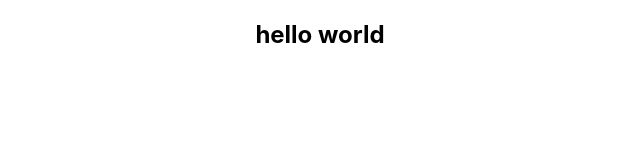
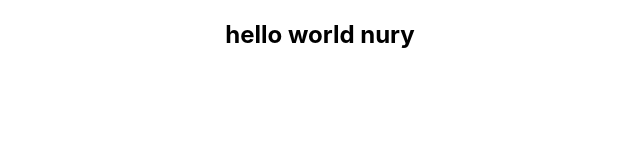
Before and after one commit to jannatnury/violet, a React (Create React App) app: page / in a window 1280 px wide. Shown: the top 160 px of the page, without its empty margins (320-960 px from the left). Built offline with nearby package versions, Linux system fonts and the light colour scheme.

Commit message:
second comi

```diff
--- a/src/App.js
+++ b/src/App.js
@@ -4,7 +4,7 @@ import './App.css';
 function App() {
   return (
     <div className="App">
-      <h2>hello world</h2>
+      <h2>hello world nury</h2>
     </div>
   );
 }
```
